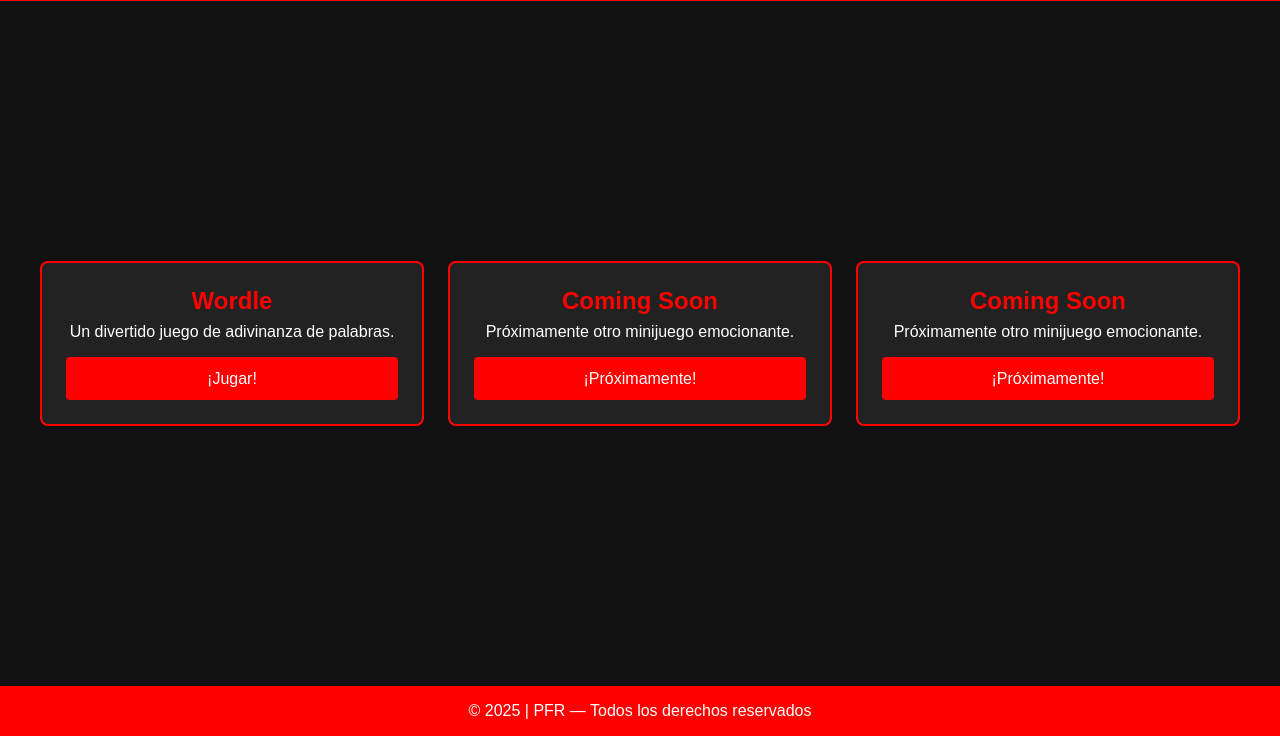
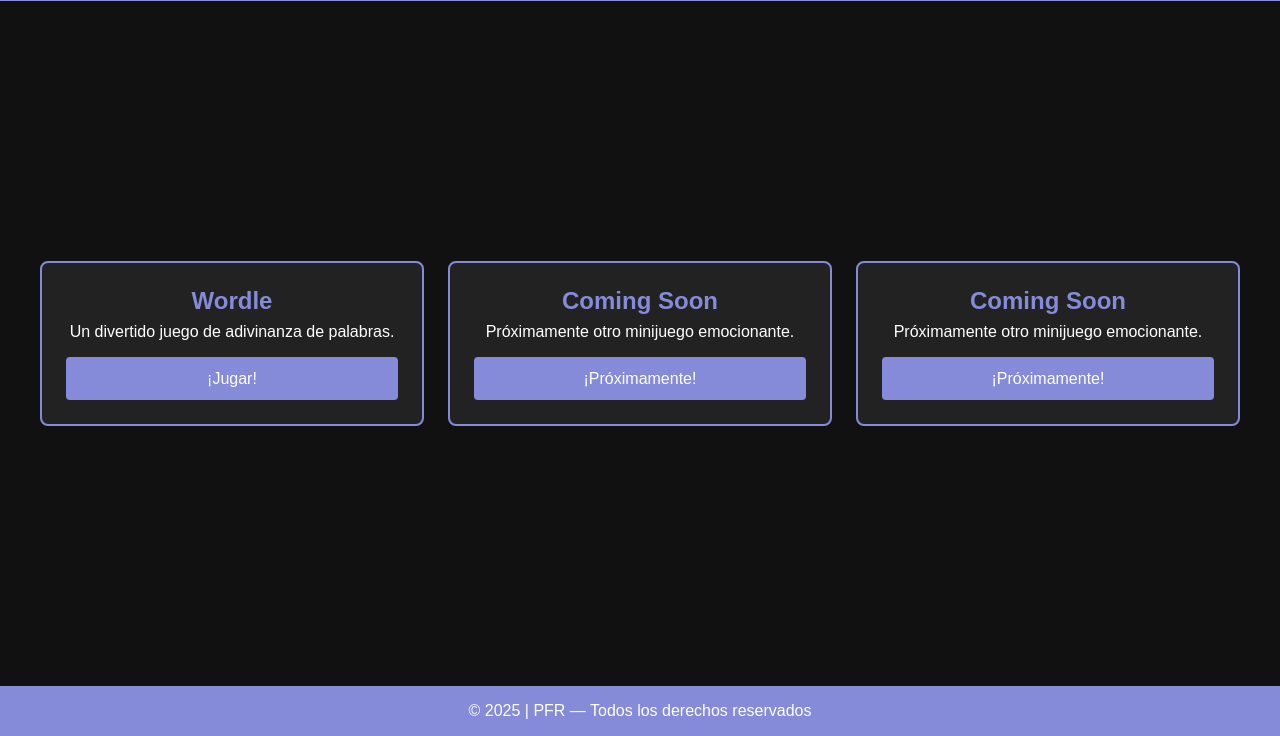
Before and after one commit to PabloFdezR4/Nixuslab, a plain HTML site: page index.html in a window 1280 px wide. Shown: the part 64-800 px from the top of the page. Drawn offline with Linux system fonts and the light colour scheme.

Commit message:
Cabio de rojo a morado/azul

```diff
--- a/index.html
+++ b/index.html
@@ -8,10 +8,10 @@
   <style>
     /* Variables de color */
     :root {
-      --primary-color: #ff0000; /* Rojo */
+      --primary-color: #858bd9; /* Morado/Azul */
       --background-color: #111111; /* Oscuro */
       --text-color: #ffffff; /* Blanco */
-      --hover-color: #cc0000; /* Rojo más oscuro para hover */
+      --hover-color: #6169cf; /* Morado/Azul más oscuro para hover */
     }
 
     /* Reseteo básico de márgenes y rellenos */
```
